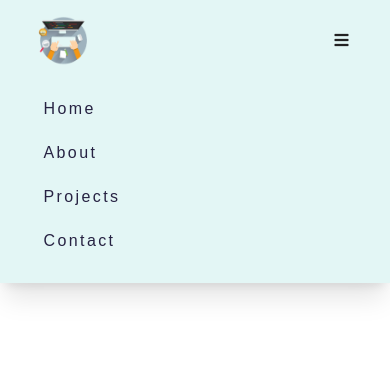
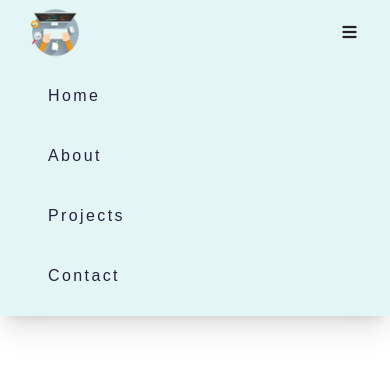
Before and after one commit to MalinSP/navbar.github.io, a plain HTML site: page index.html in a window 390 px wide. Both pictures are taken after a click on the button 341 px from the left and 41 px from the top of the page. Drawn offline with Linux system fonts and the light colour scheme.

Commit message:
css changed

```diff
--- a/styles.css
+++ b/styles.css
@@ -76,23 +76,26 @@ nav {
   box-shadow: 0 20px 25px -5px rgb(0 0 0 / 0.1),
     0 8px 10px -6px rgb(0 0 0 / 0.1);
 }
-@media screen and (min-width: 900px) {
+@media screen and (min-width: 801px) {
   .nav-center {
+    max-width: 1170px;
+    margin: 0 auto;
     display: flex;
     align-items: center;
-    margin: 0 auto;
     justify-content: space-between;
-    max-width: 1170px;
-    height: 60px;
-    width: 90vw;
+    padding: 0.5rem;
+  }
+  .menu li {
+    padding: 1rem;
+  }
+  .social-icons li {
+    padding: 0.4rem;
   }
 }
 ul {
   display: flex;
 }
-ul > li {
-  padding: 1rem;
-}
+
 @media screen and (max-width: 800px) {
   .social-icons {
     display: none;
@@ -105,9 +108,8 @@ ul > li {
     color: var(--clr-grey-3);
     font-size: 1rem;
     text-transform: capitalize;
-    letter-spacing: var(--spacing);
+    letter-spacing: 0.03rem;
     display: block;
-
     transition: all 0.3s linear;
   }
   .nav-toggle {
@@ -121,22 +123,20 @@ ul > li {
   }
   .nav-header {
     display: flex;
+    align-items: center;
     justify-content: space-between;
-    align-items: center;
-  }
-  ul {
-    margin-top: 1.3rem;
-  }
-  ul > li {
-    padding: 0.5rem;
-    letter-spacing: 0.15rem;
-  }
-  .nav-center {
-    padding: 1rem;
     width: 90vw;
     margin: 0 auto;
+    padding: 0.5rem;
   }
+
+  ul > li {
+    letter-spacing: 0.15rem;
+    margin-left: 2rem;
+    padding: 1rem;
+  }
+
   .show-menu {
-    height: 180px;
+    height: 250px;
   }
 }
```
